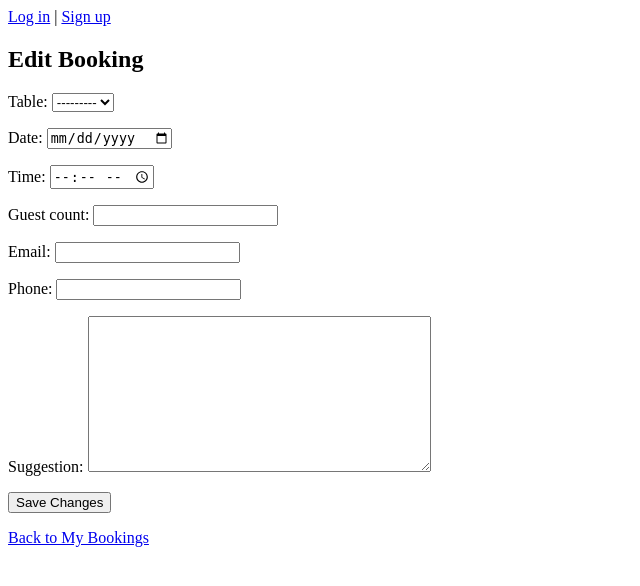
After one commit to jessi25924/risto_deliz, a Django app: template booking_table/templates/booking_table/edit_booking.html in a window 1280 px wide. The commit adds this page. Shown: the top 586 px of the page, without its empty margins (0-640 px from the left). Run offline with Django 4.2, Linux system fonts and the light colour scheme; the template is opened without the code that fills it: values that come from a table or form of the project are taken from there, others are empty.

Commit message:
Functional edit and cancel features

```diff
--- /dev/null
+++ b/booking_table/templates/booking_table/edit_booking.html
@@ -0,0 +1,14 @@
+{% extends "base.html" %}
+{% block title %}Edit Booking{% endblock %}
+{% block content %}
+  <h2>Edit Booking</h2>
+  {% if error %}
+    <p style="color:red;">{{ error }}</p>
+  {% endif %}
+  <form method="post">
+    {% csrf_token %}
+    {{ form.as_p }}
+    <button type="submit">Save Changes</button>
+  </form>
+  <p><a href="{% url 'dashboard' %}">Back to My Bookings</a></p>
+{% endblock %}
--- a/booking_table/urls.py
+++ b/booking_table/urls.py
@@ -10,4 +10,6 @@ urlpatterns = [
     path('login/', CustomLoginView.as_view(), name='login'),
     path('logout/', LogoutView.as_view(template_name='booking_table/logout.html'), name='logout'),
     path('book/', book_table, name='book_table'),
+    path('booking/<int:pk>/edit/', views.edit_booking, name='edit_booking'),
+    path('booking/<int:pk>/cancel/', views.cancel_booking, name='cancel_booking'),
 ]
--- a/booking_table/views.py
+++ b/booking_table/views.py
@@ -1,4 +1,4 @@
-from django.shortcuts import render, redirect
+from django.shortcuts import render, redirect, get_object_or_404
 from django.contrib.auth import login
 from .forms import SignUpForm
 from django.contrib.auth.decorators import login_required
@@ -22,7 +22,8 @@ def signup(request):
 
 @login_required
 def dashboard(request):
-    return render(request, 'booking_table/dashboard.html')
+    bookings = Booking.objects.filter(user=request.user).order_by('date', 'time')
+    return render(request, 'booking_table/dashboard.html', {'bookings': bookings})
 
 
 class CustomLoginView(LoginView):
```
Also changed, not shown: booking_table/templates/booking_table/dashboard.html (+23 -0 lines).
